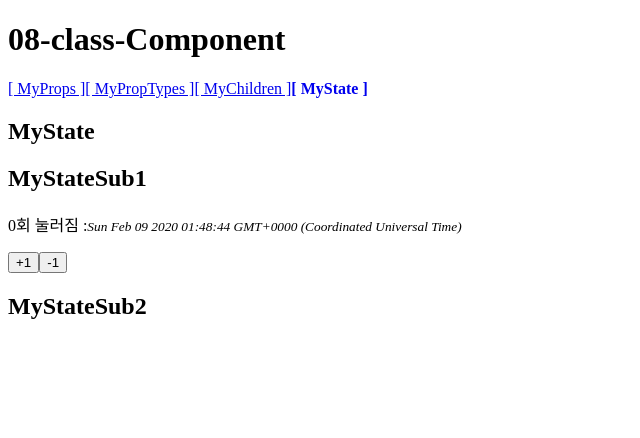
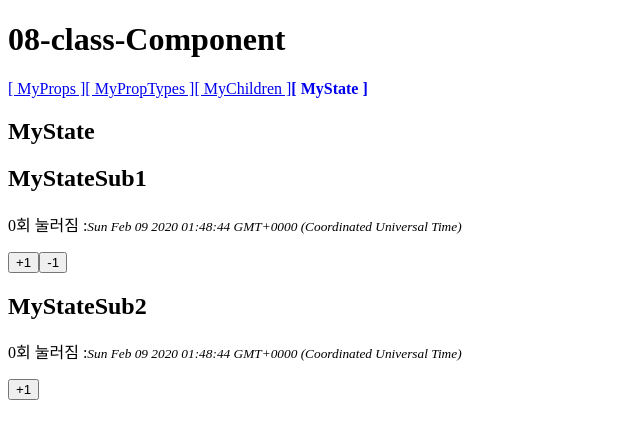
Before and after one commit to sujinlove/react_study, a React (Create React App) app in the folder react08_class_component/: page /mystate in a window 1280 px wide. Shown: the top 438 px of the page, without its empty margins (0-640 px from the left). Built offline with nearby package versions, Linux system fonts and the light colour scheme.

Commit message:
hook - useState => class component without construct ver

```diff
--- a/react08_class_component/src/components/MyStateSub2.js
+++ b/react08_class_component/src/components/MyStateSub2.js
@@ -1,10 +1,38 @@
 import React from "react";
 
+/* MyStateSub1 생성자 없는 예제 */
+
 class MyStateSub2 extends React.Component {
+  /* 생성자가 없는 경우는 state 값 직접 정의 */
+  state = {
+    my_number: 0,
+    my_time: new Date().toString()
+  };
+
+  /* 이벤트 핸들러 함수 */
+  // 생성자가 없는 경우 반드시 화살표 함수 형태로 정의해야한다.
+  onButtonClick = e => {
+    // 준비한 state 값에 대한 변경 처리
+    this.state.my_number++;
+    this.state.my_time = new Date().toString();
+
+    // 준비한 json을 전달한다. --> json 안에 있는 값이 화면에 반영된다.
+    this.setState(this.state);
+  };
+
   render() {
     return (
       <div>
         <h2>MyStateSub2</h2>
+
+        <p>
+          {this.state.my_number}회 눌러짐 :
+          <i>
+            <small>{this.state.my_time}</small>
+          </i>
+        </p>
+
+        <button onClick={this.onButtonClick}>+1</button>
       </div>
     );
   }
```
